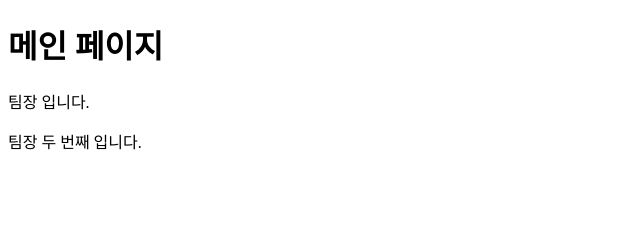
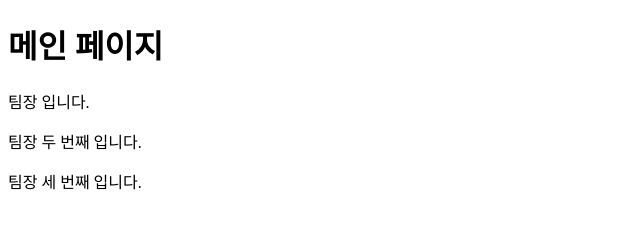
Before and after one commit to fs-class/team, a plain HTML site: page index.html in a window 1280 px wide. Shown: the whole page, without its empty margins (0-640 px from the left). Drawn offline with Linux system fonts and the light colour scheme.

Commit message:
feat: 세번째 메인 페이지 구현

```diff
--- a/index.html
+++ b/index.html
@@ -9,6 +9,7 @@
     <h1>메인 페이지</h1>
     <p>팀장 입니다.</p>
     <p>팀장 두 번째 입니다.</p>
+    <p>팀장 세 번째 입니다.</p>
 </body>
 </body>
 </html>
```
